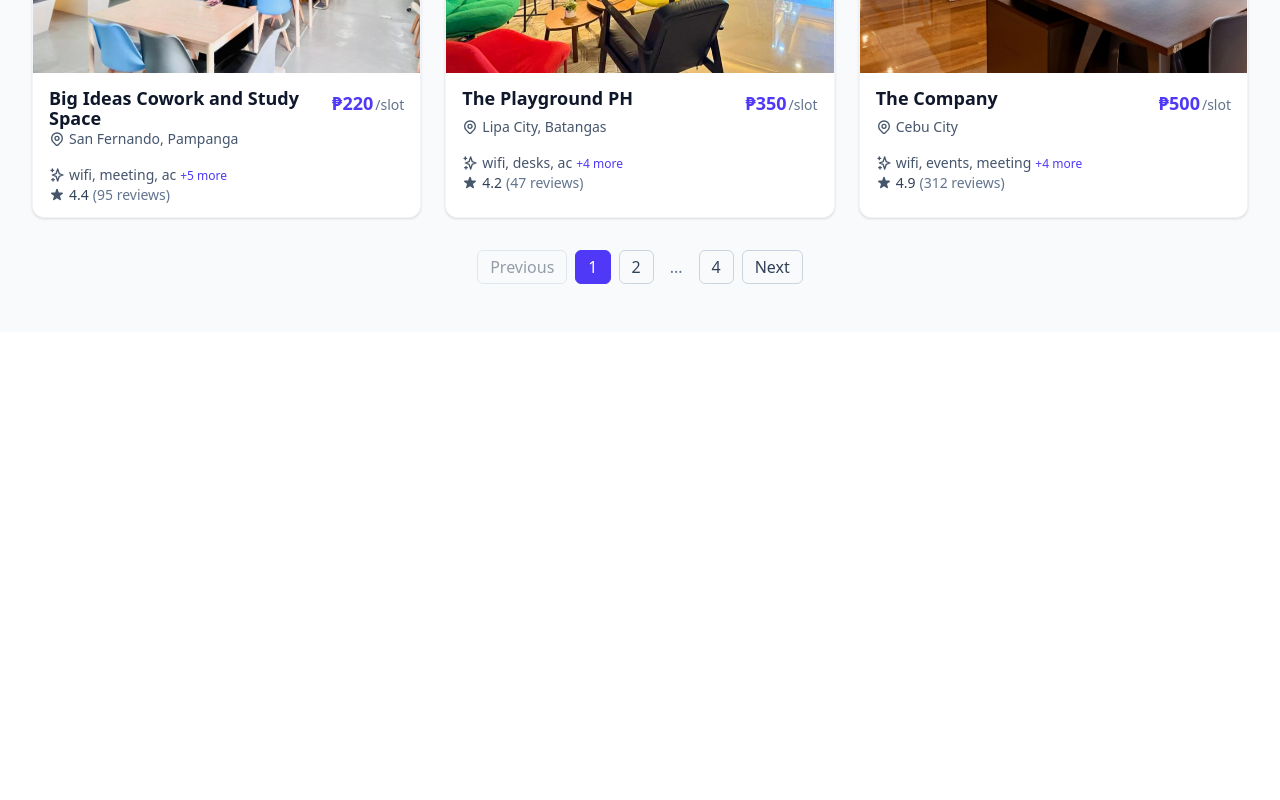
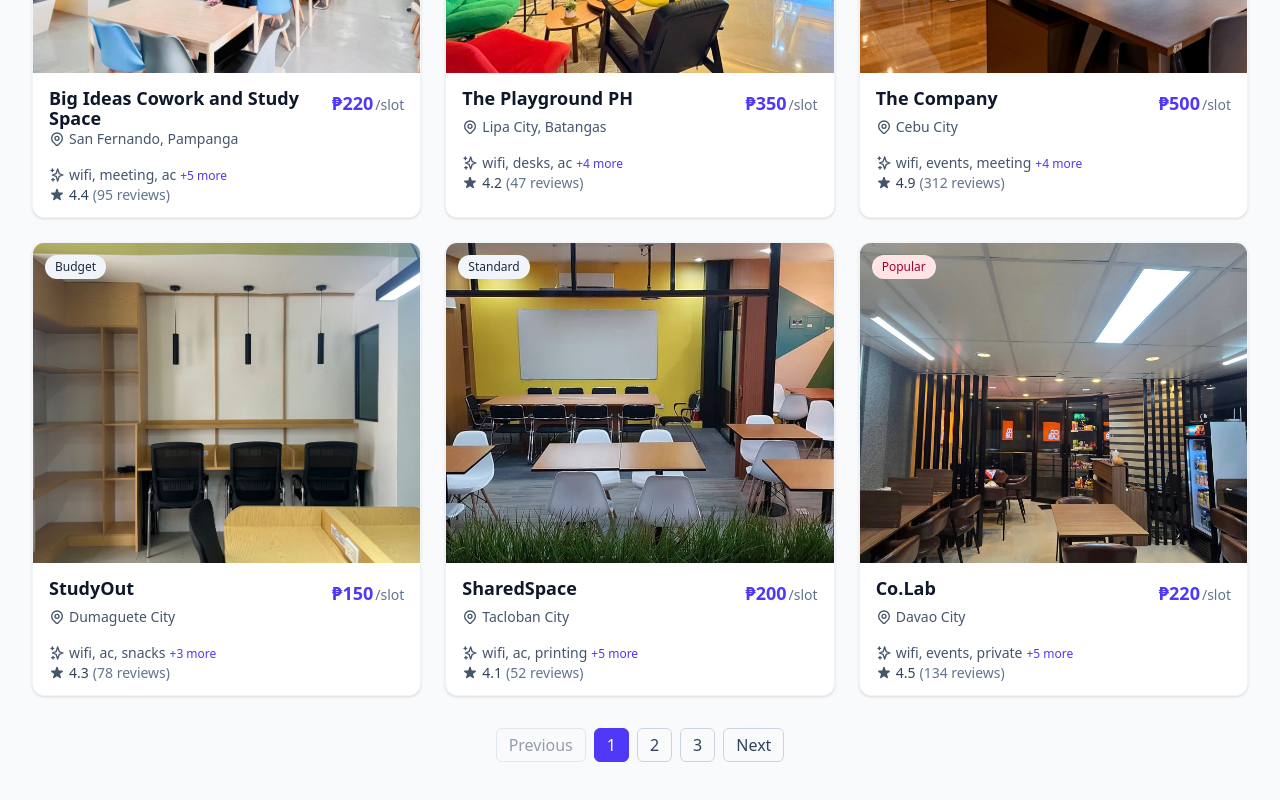
Before and after one commit to luisantonioj/midterm-project, a React (Vite) app: page / in a window 1280 px wide. Shown: the part 1738-2538 px from the top of the page. Before the commit the page ends 2070 px from the top, so only its background shows below. Built offline with nearby package versions, Linux system fonts and the light colour scheme.

Commit message:
update num of cards

```diff
--- a/src/components/Home/SpacesGrid.jsx
+++ b/src/components/Home/SpacesGrid.jsx
@@ -5,7 +5,7 @@ export default function SpacesGrid({ spaces }) {
   const [currentPage, setCurrentPage] = useState(
     () => Number(localStorage.getItem("currentPage")) || 1
   );
-  const itemsPerPage = 6;
+  const itemsPerPage = 9;
 
   useEffect(() => {
     if (spaces.length <= itemsPerPage && currentPage !== 1) {
--- a/src/contexts/BookingContext.jsx
+++ b/src/contexts/BookingContext.jsx
@@ -3,11 +3,6 @@ import useLocalStorage from "../hooks/useLocalStorage";
 
 const BookingContext = createContext();
 
-/**
- * bookings stored under "studyspot_bookings".
- * Booking object shape (recommended):
- * { id, userId, spaceId, spaceName, date, timeSlot, price, note }
- */
 export function BookingProvider({ children }) {
   const [bookings, setBookings] = useLocalStorage("studyspot_bookings", []);
 
```
